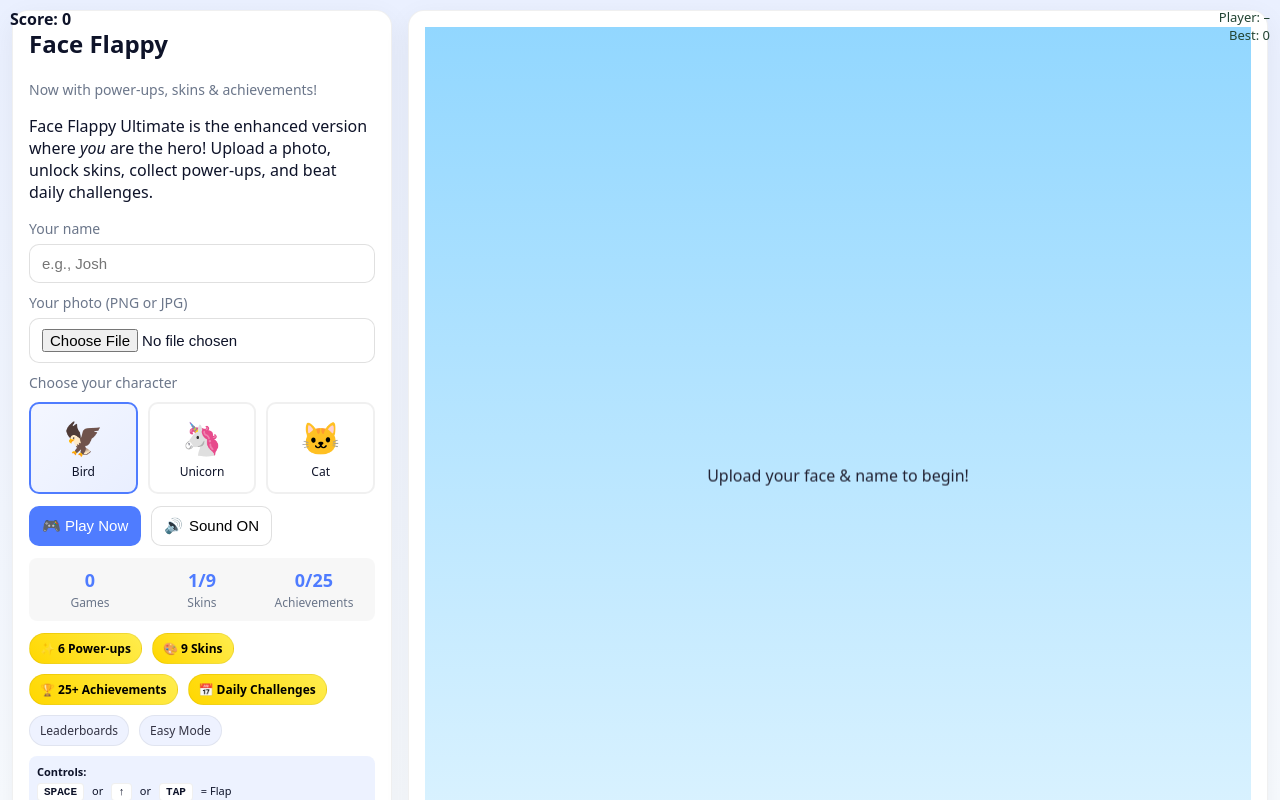
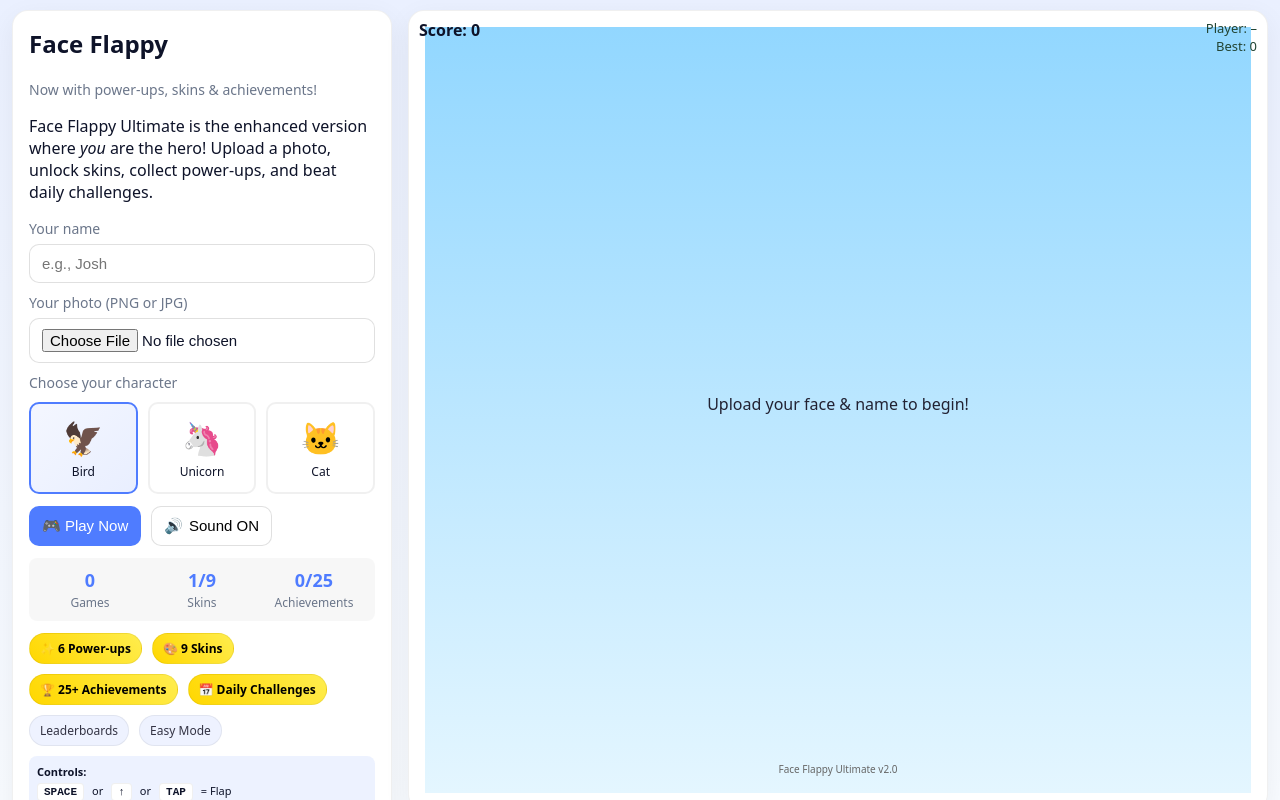
Before and after one commit to josh987123/faceflappy, a website: page index.html in a window 1280 px wide. Drawn offline with Linux system fonts and the light colour scheme.

Commit message:
Update index.html

```diff
--- a/index.html
+++ b/index.html
@@ -208,12 +208,11 @@
     }
 
 .stage {
-  flex: 1;                /* take up the rest of the space */
-  height: 100%;           /* fill panel height */
+  position: relative;
+  height: 800px;          /* fixed height game window */
   border-radius: 16px;
   overflow: hidden;
   border: 1px solid var(--border);
-  transition: all 0.5s ease;
 }
 
 
```
